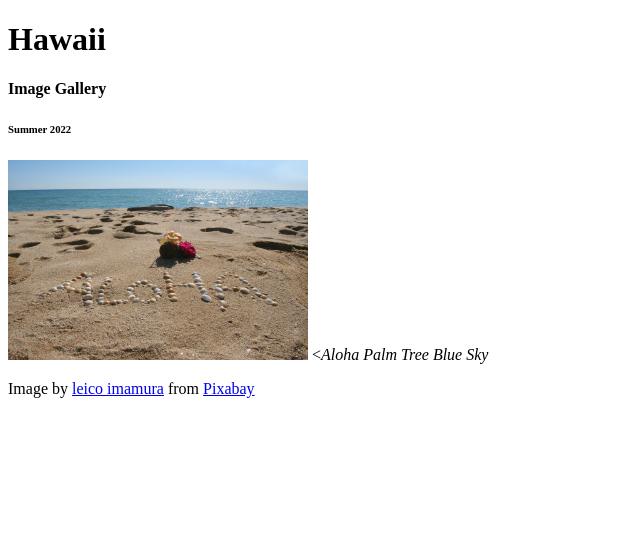
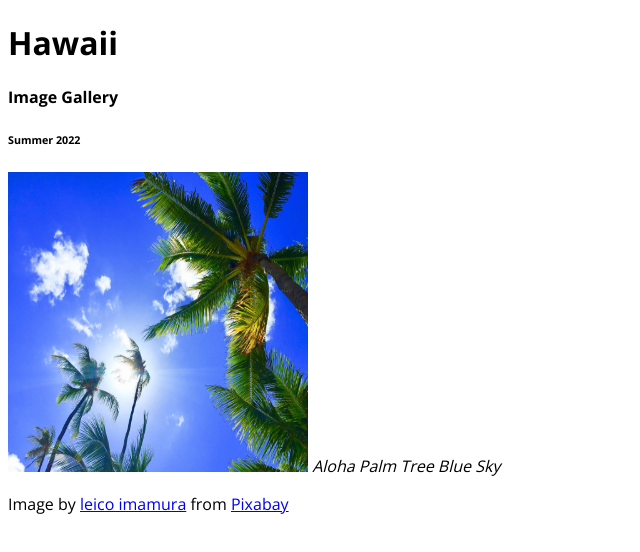
Before and after one commit to CSF2223/imagegallery-VanalstyneElla, a plain HTML site: page index.html in a window 1280 px wide. Shown: the whole page, without its empty margins (0-640 px from the left). Drawn offline with nearby package versions, Linux system fonts and the light colour scheme.

Commit message:
Complete through 2.06

```diff
--- a/index.html
+++ b/index.html
@@ -5,18 +5,19 @@
     <meta name="viewport" content="width=device-width, initial-scale=1.0">
     <meta http-equiv="X-UA-Compatible" content="ie=edge">
     <title>Image Gallery</title>
+    <link rel="stylesheet" href="style.css" type="text/css" />
 </head>
 <body>
-   <header></header>
-   <h1>Hawaii</h1>
-   <h4>Image Gallery</h4>
-   <h6>Summer 2022</h6>
+   <header>
+       <h1>Hawaii</h1>
+       <h4>Image Gallery</h4>
+       <h6>Summer 2022</h6>
     </header>
 
    <section>
        <div>
-          <img src="assets/aloha-305857_1920.1.jpg" alt="Aloha Palm Tree Blue Sky" width="300" height"300"></img>
-         <<cite>Aloha Palm Tree Blue Sky</cite>
+         <img src="assets/hawaii-2700190_1920.jpg" alt="Aloha Palm Tree Blue Sky" width="300" height="300">
+         <cite>Aloha Palm Tree Blue Sky</cite>
          <p>Image by <a href="https://pixabay.com/users/graziebambino-1593455/?utm_source=link-attribution&amp;utm_medium=referral&amp;utm_campaign=image&amp;utm_content=2700190">leico imamura</a>
          from <a href="https://pixabay.com/?utm_source=link-attribution&amp;utm_medium=referral&amp;utm_campaign=image&amp;utm_content=2700190">Pixabay</a></p>
        </div>
--- a/style.css
+++ b/style.css
@@ -1,7 +1,19 @@
 /*
 Color Palette:
-background color:
-font color:
-secondary color:
-tertiary color:
+background color: #3A3845
+font color: #F7CCAC
+secondary color: #C69B7B
+tertiary color: #826F66
 */
+
+/* CSS syntax notes;
+     selector {property: value;}
+     */
+
+@import url('https://fonts.googleapis.com/css2?family=Open+Sans:wght@300;400;600;700&display=swap');
+
+body {
+    background-color:#3A3845
+    color:#F7CCAC;
+    font-family: 'Open Sans', sans-serif;
+}
```
